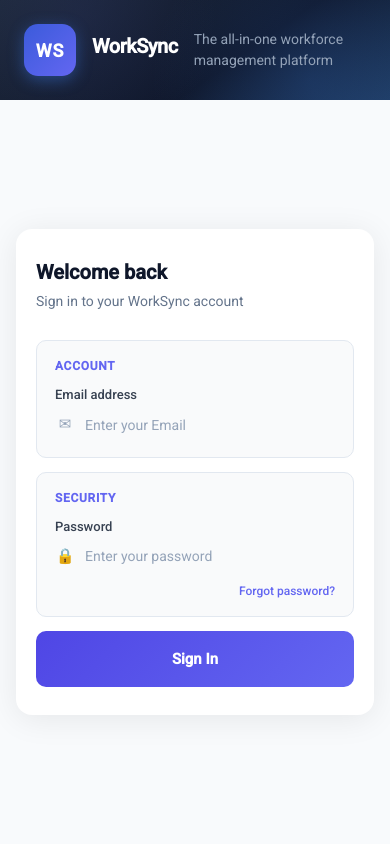
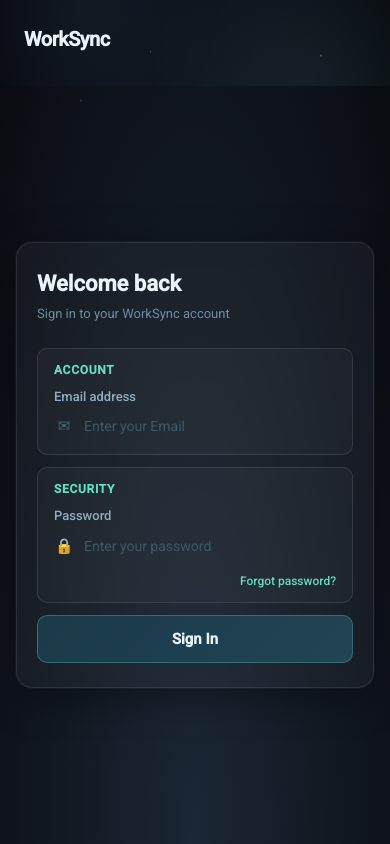
Before and after one commit to kritiagrawal2207/WorkSync__Workforce-Task-Management-System, an Angular app in the folder worksync-ui/: page /login in a window 390 px wide. Built offline with nearby package versions, Linux system fonts and the light colour scheme.

Commit message:
Uploading image on login screen

```diff
--- a/worksync-ui/src/app/pages/login/login.html
+++ b/worksync-ui/src/app/pages/login/login.html
@@ -1,16 +1,15 @@
 <div class="login-page">
+  <div class="stars"></div>
+  <div class="stars-s"></div>
+  <div class="stars-m"></div>
+  <div class="stars-l"></div>
   <div class="left-panel">
     <div class="brand-block">
-      <div class="brand-logo">{{ constants.App_LOGO }}</div>
       <h1 class="brand-name">{{ constants.APP_NAME }}</h1>
-      <p class="brand-tagline">{{ constants.APP_TAGLINE }}</p>
     </div>
-    <ul class="feature-list">
-      <li>{{ constants.EMPLOYEE_DEPARTMENT }}</li>
-      <li>{{ constants.TASK_TRACKING_FEATURE }}</li>
-      <li>{{ constants.ATTENDANCE_REPORTING_FEATURE }}</li>
-    </ul>
-    <p class="brand-footer">{{ constants.COPYRIGHT }}</p>
+    <div class="left-panel-illustration">
+      <img src="loginpage_image.png" alt="illustration" />
+    </div>
   </div>
   <div class="right-panel">
     <div class="form-container">
--- a/worksync-ui/src/styles/utilities.css
+++ b/worksync-ui/src/styles/utilities.css
@@ -352,176 +352,271 @@
   color: var(--color-text-secondary);
 }
 .page-content { flex: 1; overflow-y: auto; padding: var(--spacing-2xl); }
+/* ─── LOGIN PAGE ──────────────────────────────────────────── */
 .login-page {
   min-height: var(--page-height);
   display: flex;
   font-family: var(--font-family-base);
+  background: radial-gradient(ellipse at bottom, #1b2735 0%, #090a0f 100%);
+  overflow: hidden;
+}
+.stars-s, .stars-m, .stars-l {
+  position: fixed; inset: 0;
+  pointer-events: none;
+  width: 1px; height: 1px;
+  border-radius: 50%;
+  background: transparent;
+}
+
+.stars-s {
+  box-shadow:
+    150px 220px rgba(255,255,255,0.4),
+    480px 90px rgba(255,255,255,0.35),
+    820px 310px rgba(255,255,255,0.4),
+    260px 540px rgba(255,255,255,0.35),
+    1050px 180px rgba(255,255,255,0.4),
+    640px 670px rgba(255,255,255,0.35),
+    390px 430px rgba(255,255,255,0.4),
+    920px 580px rgba(255,255,255,0.3),
+    75px 750px rgba(255,255,255,0.35),
+    1180px 410px rgba(255,255,255,0.4);
+  animation: moveStars 25s linear infinite;
+  z-index: 0;
+}
+
+.stars-m {
+  width: 2px; height: 2px;
+  box-shadow:
+    320px 160px rgba(255,255,255,0.3),
+    710px 480px rgba(255,255,255,0.25),
+    140px 390px rgba(255,255,255,0.3),
+    870px 250px rgba(255,255,255,0.25),
+    520px 620px rgba(255,255,255,0.3),
+    1100px 70px rgba(255,255,255,0.25),
+    240px 700px rgba(255,255,255,0.3),
+    680px 130px rgba(255,255,255,0.25);
+  animation: moveStars 40s linear infinite;
+  z-index: 0;
+}
+
+.stars-l {
+  width: 2px; height: 2px;
+  box-shadow:
+    580px 350px rgba(255,255,255,0.2),
+    950px 640px rgba(255,255,255,0.18),
+    310px 490px rgba(255,255,255,0.2),
+    1140px 300px rgba(255,255,255,0.18),
+    430px 760px rgba(255,255,255,0.2),
+    80px 170px rgba(255,255,255,0.18);
+  animation: moveStars 60s linear infinite;
+  z-index: 0;
+}
+
+@keyframes moveStars {
+  from { transform: translateY(0); }
+  to   { transform: translateY(-100vh); }
+}
+
+@keyframes twinkle {
+  from { opacity: 0.2; }
+  to   { opacity: 0.45; }
 }
 .left-panel {
-  width: var(--login-panel-width); flex-shrink: 0;
-  background: linear-gradient(145deg,
-    var(--color-sidebar-bg-start) 0%,
-    var(--color-sidebar-bg-end) 60%,
-    #1e3a5f 100%);
+  width: 480px; flex-shrink: 0;
   display: flex; flex-direction: column; justify-content: space-between;
   padding: 48px 40px; position: relative; overflow: hidden;
+  position: relative; z-index: 1;
 }
 .left-panel::before {
   content: ''; position: absolute; top: -80px; right: -80px;
   width: 320px; height: 320px;
-  background: radial-gradient(circle, rgba(59,130,246,0.15) 0%, transparent 70%);
+  background: radial-gradient(circle, rgba(100,220,200,0.08) 0%, transparent 70%);
   pointer-events: none;
 }
 .left-panel::after {
   content: ''; position: absolute; bottom: -60px; left: -60px;
   width: 280px; height: 280px;
-  background: radial-gradient(circle, var(--color-focus-indigo) 0%, transparent 70%);
+  background: radial-gradient(circle, rgba(100,180,255,0.06) 0%, transparent 70%);
   pointer-events: none;
 }
 .brand-block { position: relative; z-index: 1; }
 .login-page .brand-logo {
   width: var(--logo-size-lg); height: var(--logo-size-lg);
-  background: linear-gradient(135deg, var(--color-primary), var(--color-indigo));
+  background: linear-gradient(135deg, #64dcbe, #4fc3f7);
   border-radius: var(--logo-radius-lg);
   display: flex; align-items: center; justify-content: center;
   font-size: var(--font-size-xl); font-weight: var(--font-weight-bold);
-  color: var(--color-surface); letter-spacing: 1px;
+  color: #0d1b2a; letter-spacing: 1px;
   margin-bottom: var(--spacing-xl);
-  box-shadow: 0 4px 16px rgba(59,130,246,0.4);
+  box-shadow: 0 4px 20px rgba(100,220,190,0.3);
 }
 .login-page .brand-name {
   font-size: 34px; font-weight: var(--font-weight-bold);
-  color: var(--color-surface); margin: 0 0 var(--spacing-sm) 0; letter-spacing: -0.5px;
+  color: #e8f4f8; margin: 0 0 var(--spacing-sm) 0; letter-spacing: -0.5px;
 }
-.brand-tagline { font-size: var(--font-size-md); color: var(--color-text-soft); margin: 0; }
+.brand-tagline { font-size: var(--font-size-md); color: #8fafc0; margin: 0; }
+
+/* Illustration image area */
+.left-panel-illustration {
+  position: relative; z-index: 1;
+  display: flex; align-items: center; justify-content: center;
+  padding: 20px 0;
+}
+.left-panel-illustration img {
+  width: 100%; max-width: 340px;
+  border-radius: 12px;
+  opacity: 0.92;
+  filter: drop-shadow(0 8px 24px rgba(0,0,0,0.4));
+}
+
 .feature-list {
   list-style: none; padding: 0; margin: 0;
-  display: flex; flex-direction: column; gap: 18px; position: relative; z-index: 1;
+  display: flex; flex-direction: column; gap: 14px; position: relative; z-index: 1;
 }
 .feature-list li {
   display: flex; align-items: center; gap: var(--spacing-lg);
-  font-size: var(--font-size-md); color: var(--color-border-soft);
+  font-size: var(--font-size-md); color: #8fafc0;
   line-height: var(--line-height-normal);
 }
 .feature-icon { font-size: var(--font-size-xl); flex-shrink: 0; }
-.brand-footer { font-size: var(--font-size-xs); color: var(--color-text-muted); margin: 0; position: relative; z-index: 1; }
+.brand-footer { font-size: var(--font-size-xs); color: #4a6070; margin: 0; position: relative; z-index: 1; }
+
+/* ─── RIGHT PANEL (dark) ─────────────────────────────────── */
 .right-panel {
-  flex: 1; background: var(--color-surface-alt);
+  flex: 1;
   display: flex; align-items: center; justify-content: center;
   padding: var(--spacing-3xl) var(--spacing-2xl);
+  position: relative; z-index: 1;
 }
 .form-container {
-  width: 100%; max-width: var(--login-panel-width);
-  background: var(--color-surface); border-radius: var(--radius-xl);
-  padding: var(--spacing-3xl) 36px; box-shadow: var(--shadow-form);
+  width: 100%; max-width: 380px;
+  background: rgba(255,255,255,0.04);
+  border: 1px solid rgba(255,255,255,0.09);
+  border-radius: var(--radius-xl);
+  padding: 36px 32px;
+  box-shadow: 0 8px 40px rgba(0,0,0,0.4), 0 0 0 1px rgba(255,255,255,0.04);
+  backdrop-filter: blur(12px);
 }
-.form-header { margin-bottom: 28px; }
+.form-header { margin-bottom: 24px; }
 .form-title {
-  font-size: var(--font-size-2xl); font-weight: var(--font-weight-bold);
-  color: var(--color-sidebar-bg-end); margin: 0 0 var(--spacing-xs) 0;
+  font-size: 22px; font-weight: var(--font-weight-bold);
+  color: #e8f4f8; margin: 0 0 var(--spacing-xs) 0;
 }
-.form-subtitle { font-size: var(--font-size-md); color: var(--color-text-muted); margin: 0; }
+.form-subtitle { font-size: var(--font-size-sm); color: #6b8fa3; margin: 0; }
+
+/* ─── FIELD SECTIONS ─────────────────────────────────────── */
 .field-section {
-  border: var(--border-width-thin) solid var(--color-border-soft);
-  border-radius: var(--radius-md); padding: var(--spacing-lg) 18px;
-  margin-bottom: 14px; background: var(--color-surface-muted);
+  border: 1px solid rgba(255,255,255,0.1);
+  border-radius: var(--radius-md); padding: 12px 16px;
+  margin-bottom: 12px; background: rgba(255,255,255,0.03);
   transition: border-color var(--transition-normal), box-shadow var(--transition-normal);
 }
 .field-section:focus-within {
-  border-color: var(--color-indigo);
-  box-shadow: 0 0 0 3px var(--color-focus-indigo);
-  background: var(--color-surface);
+  border-color: rgba(100,220,190,0.5);
+  box-shadow: 0 0 0 3px rgba(100,220,190,0.08);
+  background: rgba(100,220,190,0.03);
 }
 .section-label {
   font-size: var(--font-size-xs); font-weight: var(--font-weight-bold);
-  color: var(--color-indigo); text-transform: uppercase;
-  letter-spacing: var(--letter-spacing-wide); margin-bottom: var(--spacing-md);
+  color: #64dcbe; text-transform: uppercase;
+  letter-spacing: var(--letter-spacing-wide); margin-bottom: var(--spacing-sm);
 }
 .input-group { display: flex; flex-direction: column; gap: var(--spacing-xs); }
-.input-group label { font-size: var(--font-size-sm); font-weight: var(--font-weight-medium); color: var(--color-text-secondary); }
+.input-group label { font-size: var(--font-size-sm); font-weight: var(--font-weight-medium); color: #8fafc0; }
 .input-wrapper { display: flex; align-items: center; gap: var(--spacing-md); }
-.input-icon { font-size: var(--font-size-lg); color: var(--color-text-soft); flex-shrink: 0; width: 20px; text-align: center; }
+.input-icon { font-size: var(--font-size-lg); color: #4a6a7a; flex-shrink: 0; width: 20px; text-align: center; }
 .input-wrapper input {
-  flex: 1; padding: var(--spacing-sm) 0; border: var(--border-none);
+  flex: 1; padding: var(--spacing-sm) 0; border: none;
   background: transparent; font-size: var(--font-size-md);
-  color: var(--color-sidebar-bg-end); outline: none; font-family: inherit;
+  color: #e8f4f8; outline: none; font-family: inherit;
 }
-.input-wrapper input::placeholder { color: var(--color-text-soft); }
+.input-wrapper input::placeholder { color: #3d5a6a; }
+
 .forgot-link {
   display: block; margin-top: var(--spacing-md);
-  font-size: var(--font-size-xs); color: var(--color-indigo);
+  font-size: var(--font-size-xs); color: #64dcbe;
   cursor: pointer; text-align: right; font-weight: var(--font-weight-medium);
 }
 .forgot-link:hover { text-decoration: underline; }
 .error-box {
   display: flex; align-items: center; gap: var(--spacing-sm);
-  background: var(--color-danger-soft);
-  border: var(--border-width-thin) solid var(--color-danger-border);
+  background: rgba(239,68,68,0.1);
+  border: 1px solid rgba(239,68,68,0.25);
   border-radius: var(--radius-sm); padding: var(--spacing-md) 14px;
-  font-size: var(--font-size-sm); color: var(--color-danger-dark);
-  margin-bottom: 14px;
+  font-size: var(--font-size-sm); color: #fca5a5;
+  margin-bottom: 12px;
 }
+
+/* ─── SIGN IN BUTTON (no blue) ───────────────────────────── */
 .sign-btn {
-  width: 100%; padding: 14px;
-  background: linear-gradient(135deg, var(--color-indigo-dark), var(--color-indigo));
-  color: var(--color-surface); border: var(--border-none);
-  border-radius: var(--radius-md); font-size: var(--font-size-lg);
-  font-weight: var(--font-weight-semibold); cursor: pointer;
-  transition: opacity var(--transition-normal), transform var(--transition-quick);
+  width: 100%; padding: 13px;
+  background: linear-gradient(135deg, #1a3a4a, #224455);
+  border: 1px solid rgba(100,220,190,0.3);
+  color: #e8f4f8; border-radius: var(--radius-md);
+  font-size: var(--font-size-lg); font-weight: var(--font-weight-semibold);
+  cursor: pointer;
+  transition: background var(--transition-normal), transform var(--transition-quick), box-shadow var(--transition-normal);
   display: flex; align-items: center; justify-content: center;
-  gap: var(--spacing-sm); min-height: var(--spacing-5xl);
-  font-family: inherit; margin-top: var(--spacing-xs);
+  gap: var(--spacing-sm); min-height: 48px;
+  font-family: inherit; margin-top: var(--spacing-sm);
 }
-.sign-btn:hover:not(:disabled) { opacity: 0.92; transform: translateY(-1px); }
+.sign-btn:hover:not(:disabled) {
+  background: linear-gradient(135deg, #1f4a5e, #2a5568);
+  box-shadow: 0 4px 20px rgba(100,220,190,0.15);
+  transform: translateY(-1px);
+}
 .sign-btn:active:not(:disabled) { transform: translateY(0); }
-.sign-btn:disabled { opacity: 0.65; cursor: not-allowed; }
+.sign-btn:disabled { opacity: 0.5; cursor: not-allowed; }
+
 .login-page .spinner {
   width: var(--spinner-size); height: var(--spinner-size);
-  border: 2.5px solid rgba(255,255,255,0.4); border-top-color: var(--color-surface);
+  border: 2.5px solid rgba(255,255,255,0.25); border-top-color: #64dcbe;
   border-radius: var(--radius-round); animation: spin 0.7s linear infinite;
 }
+
+/* ─── MODAL ──────────────────────────────────────────────── */
 .modal-overlay {
-  position: fixed; inset: 0; background: var(--color-overlay);
+  position: fixed; inset: 0; background: rgba(0,0,0,0.7);
   display: flex; align-items: center; justify-content: center;
   z-index: var(--z-index-dropdown);
 }
 .modal {
-  background: var(--color-surface); border-radius: var(--radius-lg);
+  background: #0f2030; border: 1px solid rgba(255,255,255,0.1);
+  border-radius: var(--radius-lg);
   padding: var(--spacing-3xl) 28px; width: var(--dialog-width);
   display: flex; flex-direction: column; gap: var(--spacing-lg);
-  box-shadow: var(--shadow-modal);
+  box-shadow: 0 20px 60px rgba(0,0,0,0.6);
 }
-.modal h3 { margin: 0; font-size: var(--font-size-xl); font-weight: var(--font-weight-bold); color: var(--color-sidebar-bg-end); }
-.modal p  { margin: 0; font-size: var(--font-size-sm); color: var(--color-text-muted); }
+.modal h3 { margin: 0; font-size: var(--font-size-xl); font-weight: var(--font-weight-bold); color: #e8f4f8; }
+.modal p  { margin: 0; font-size: var(--font-size-sm); color: #6b8fa3; }
 .modal-actions { display: flex; flex-direction: column; gap: var(--spacing-md); }
 .cancel-btn {
-  width: 100%; padding: var(--spacing-lg); background: var(--color-page-bg);
-  color: var(--color-text-muted); border: var(--border-none); border-radius: var(--radius-sm);
+  width: 100%; padding: var(--spacing-lg); background: rgba(255,255,255,0.05);
+  color: #8fafc0; border: 1px solid rgba(255,255,255,0.1); border-radius: var(--radius-sm);
   font-size: var(--font-size-md); font-weight: var(--font-weight-medium);
   cursor: pointer; font-family: inherit; transition: background var(--transition-fast);
 }
-.cancel-btn:hover { background: var(--color-border-soft); }
+.cancel-btn:hover { background: rgba(255,255,255,0.1); }
+
+/* ─── TOAST ──────────────────────────────────────────────── */
 .login-page .toast {
   position: fixed; bottom: 28px; left: 50%; transform: translateX(-50%);
-  background: var(--color-sidebar-bg-end); color: var(--color-surface);
-  padding: 14px 22px; border-radius: var(--radius-md);
+  background: #0f2030; border: 1px solid rgba(100,220,190,0.3);
+  color: #64dcbe; padding: 12px 24px;
+  border-radius: var(--radius-pill);
   font-size: var(--font-size-sm); z-index: var(--z-index-toast);
-  white-space: nowrap; box-shadow: var(--shadow-toast);
-  animation: fadeUp var(--transition-normal);
+  white-space: nowrap; box-shadow: 0 8px 24px rgba(0,0,0,0.4);
 }
-@keyframes fadeUp {
-  from { opacity: 0; transform: translateX(-50%) translateY(10px); }
-  to   { opacity: 1; transform: translateX(-50%) translateY(0); }
-}
-@media (max-width: 768px) {
+
+/* ─── RESPONSIVE ─────────────────────────────────────────── */
+@media (max-width: 700px) {
   .login-page { flex-direction: column; }
   .left-panel { width: 100%; padding: var(--spacing-2xl); flex-direction: row; align-items: center; gap: var(--spacing-lg); }
-  .feature-list, .brand-footer { display: none; }
-  .brand-block { display: flex; align-items: center; gap: var(--spacing-lg); }
+  .left-panel-illustration { display: none; }
   .login-page .brand-logo { margin-bottom: 0; }
   .login-page .brand-name  { font-size: var(--font-size-2xl); }
   .right-panel { padding: var(--spacing-2xl) var(--spacing-lg); }
-  .form-container { padding: 28px var(--spacing-xl); }
+  .form-container { padding: 24px var(--spacing-xl); }
 }
 .task-row { cursor: pointer; transition: background var(--transition-fast); }
 .task-row:hover { background: var(--color-surface-alt); }
```
Also changed, not shown: worksync-ui/public/undraw_work-time_1ogn.png (added), worksync-ui/src/public/loginpage_image.png (added), 12 other files (tests, documents, lock files or other folders).
